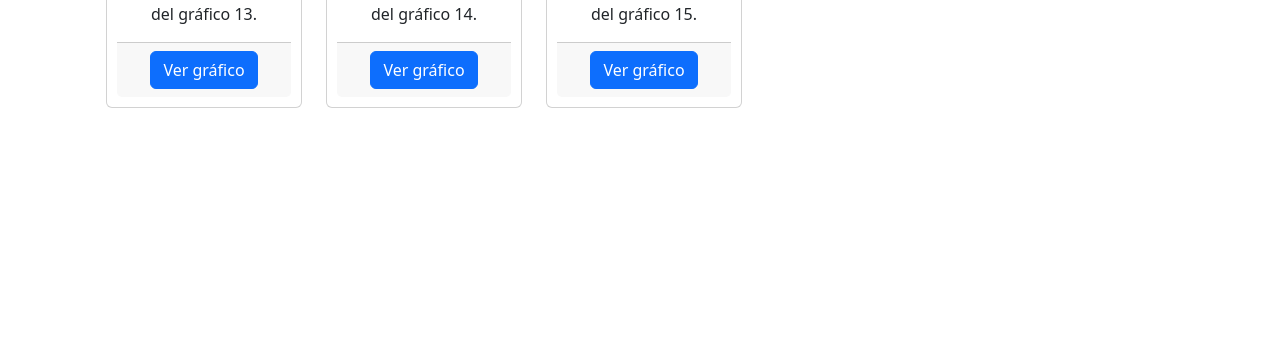
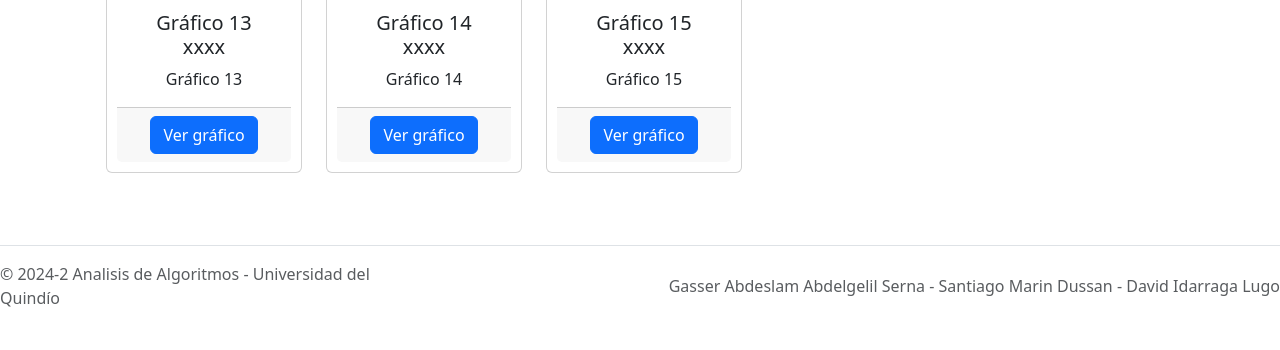
Before and after one commit to Ganny-Abdeslam/AnalisisAlgoritmos, a Flask app: page / in a window 1280 px wide. Shown: the part 1395-1745 px from the top of the page. Before the commit the page ends 1503 px from the top, so only its background shows below. Run offline with Flask 3, Linux system fonts and the light colour scheme.

Commit message:
Cositas de front

```diff
--- a/App/app.py
+++ b/App/app.py
@@ -21,16 +21,42 @@ def create_base64_image(fig):
 
 @app.route('/')
 def index():
+    titles = [
+        "Cantidad de productos por tipo y base de datos origen",
+        "Productos por año de publicación",
+        "Gráfico 3 xxxx",
+        "Gráfico 4 xxxx",
+        "Gráfico 5 xxxx",
+        "Gráfico 6 xxxx",
+        "Gráfico 7 xxxx",
+        "Gráfico 8 xxxx",
+        "Gráfico 9 xxxx",
+        "Gráfico 10 xxxx",
+        "Gráfico 11 xxxx",
+        "Gráfico 12 xxxx",
+        "Gráfico 13 xxxx",
+        "Gráfico 14 xxxx",
+        "Gráfico 15 xxxx"
+    ]
+
+    # Diccionario de URLs
+    url_map = {
+        1: '/tipe',
+        2: '/year',
+
+    }
+
     cards = [
         {
-            "title": f"Gráfico {i}",
-            "description": f"Descripción breve del gráfico {i}.",
+            "title": titles[i-1],
+            "description": f"Gráfico {i}",
             "graph_id": i,
-            "url": '/tipe' if i == 1 else url_for('plot_page', graph_id=i),
+            "url": url_map.get(i, url_for('plot_page', graph_id=i)),
             "image_url": url_for('static', filename=f'grafico{i}.png')
         }
         for i in range(1, 16)  # Crea 15 tarjetas
     ]
+
     return render_template('index.html', cards=cards)
 
 @app.route('/year')
@@ -42,7 +68,7 @@ def generate_year():
     norm = plt.Normalize(0, len(by_year))
 
     # Create a larger figure for better visibility
-    fig, ax = plt.subplots(figsize=(15, 8))  # Increase the figure size
+    fig, ax = plt.subplots(figsize=(10, 6))  # Increase the figure size
     years = list(by_year.keys())
     counts = list(by_year.values())
 
@@ -66,7 +92,6 @@ def generate_year():
 
     # Return the data to render in the template
     data = {
-        'title': 'Productos por Año de Publicación',
         'text': 'Gráfico de los Años',
         'img': img_base64
     }
--- a/App/static/css/layout.css
+++ b/App/static/css/layout.css
@@ -30,3 +30,19 @@
     padding: 10px; /* Ajusta el padding interno de cada tarjeta */
     margin: auto; /* Centra la tarjeta en la columna */
 }
+
+        /* Contenedor principal para centrar la gráfica */
+        .chart-container {
+            display: flex;
+            justify-content: center; /* Centrado horizontal */
+            align-items: center; /* Centrado vertical */
+            height: 100vh; /* Ocupa toda la altura de la pantalla */
+            overflow: hidden; /* Evita el desbordamiento */
+        }
+
+        /* Estilo para el canvas de matplotlib */
+        .chart {
+            width: 100%; /* El gráfico se ajusta al 100% del contenedor */
+            max-width: 100%; /* Limita el tamaño máximo */
+            height: auto; /* Mantiene la proporción del gráfico */
+        }
--- a/App/templates/index.html
+++ b/App/templates/index.html
@@ -3,7 +3,7 @@
 {% block title %}Algoritmia y bibliometría{% endblock title %}
 
 {% block subtext %}
-    <p class="lead">Selecciona un gráfico para ver más detalles</p>
+    <p class="lead">Selecciona un gráfico para verlo a detalle</p>
 {% endblock %}
 
 {% block body %}
--- a/App/templates/layout.html
+++ b/App/templates/layout.html
@@ -10,10 +10,10 @@
 <body>
     {% block encabezado %}
     <nav class="text-center mb-4 pd-2">
-        <div class="container-fluid">
+        <div class="container-fluid mb-7">
             <!-- Botón "Perfil" al inicio -->
             <div class="float-start">
-                <a href="{{ url_for('index') }}" class="btn me-2">
+                <a href="{{ url_for('index') }}" class="btn btn-primary">
                     <svg xmlns="http://www.w3.org/2000/svg" width="24" height="24" fill="currentColor" class="bi bi-arrow-90deg-left" viewBox="0 0 16 16">
                     <path fill-rule="evenodd" d="M1.146 4.854a.5.5 0 0 1 0-.708l4-4a.5.5 0 1 1 .708.708L2.707 4H12.5A2.5 2.5 0 0 1 15 6.5v8a.5.5 0 0 1-1 0v-8A1.5 1.5 0 0 0 12.5 5H2.707l3.147 3.146a.5.5 0 1 1-.708.708z"/>
                     </svg>
@@ -21,7 +21,9 @@
             </div>
 
             <!-- Título centrado -->
-            <h1 class="display-4">Proyecto Análisis de Algoritmos 2024-2</h1>
+            <div class="text-center mb-4 mt-5">
+                <h1 class="display-4">Proyecto Análisis de Algoritmos 2024-2</h1>
+            </div>
     {% endblock %}
         {% block subtext %}{% endblock %}
     {% block encabezadoF %}
@@ -37,7 +39,7 @@
     <script src="{{ url_for('static', filename='js/layout.js') }}"></script>
 </body>
 
-<footer class="d-flex flex-wrap justify-content-between align-items-center py-3 my-4 border-top sticky-bottom">
+<footer class="d-flex flex-wrap justify-content-between align-items-center py-3 my-4 border-top ">
     <div class="col-md-4 d-flex align-items-center">
       <span class="mb-3 mb-md-0 text-muted">&copy; 2024-2 Analisis de Algoritmos - Universidad del Quindío</span>
     </div>
--- a/App/templates/plot.html
+++ b/App/templates/plot.html
@@ -3,10 +3,10 @@
 {% block title %}Proyecto Análisis de Algoritmos 2024-2{% endblock title %}
 
 {% block body %}
-<div class="container my-5">
-    <div class="text-center mb-4">
+<div class="container my-5 mt-5">
+    <div class="text-center mb-4 mt-5">
         <h1 class="display-4">Proyecto Análisis de Algoritmos 2024-2</h1>
-        <p class="lead">Selecciona un gráfico para ver más detalles</p>
+        <p class="lead">Selecciona un gráfico para verlo a detalle</p>
     </div>
 
     <div class="text-center my-4">
```
Also changed, not shown: App/templates/card.html (+8 -4 lines), App/images/grafico2.png (added).
